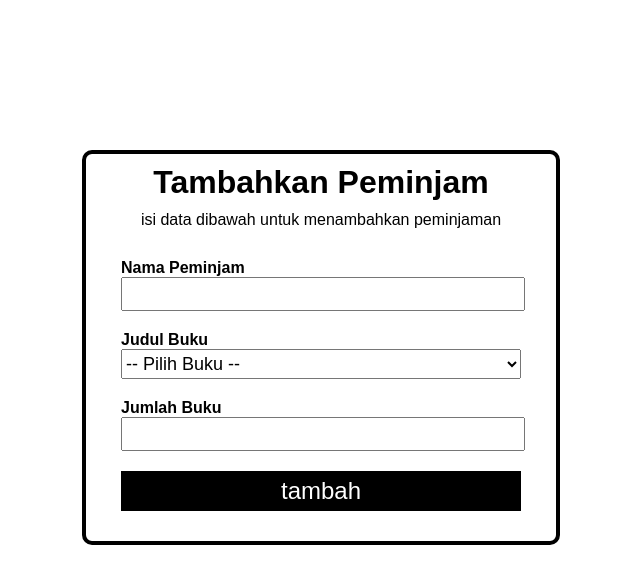
After one commit to THE-PROGRAMMER54/perpus-damar, a PHP site: page /tambahpeminjam.php in a window 1280 px wide. The commit adds this page. Shown: the top 584 px of the page, without its empty margins (319-959 px from the left). Run offline with PHP 8.4, Linux system fonts and the light colour scheme; data that the repository does not hold is empty.

Commit message:
fitur tambar selesai

```diff
--- a/dashboard.html
+++ b/dashboard.php
@@ -15,8 +15,8 @@
         </div>`
         <nav>
             <ul>
-                <li><a href="dashboard.html">Data Buku</a></li>
-                <li><a href="peminjaman.html">Data Peminjaman</a></li>
+                <li><a href="dashboard.php">Data Buku</a></li>
+                <li><a href="peminjaman.php">Data Peminjaman</a></li>
             </ul>
         </nav>
     </div>
@@ -26,7 +26,7 @@
             <h2>Data Buku</h2>
         </header>
         <div class="fitur">
-            <a href="">
+            <a href="tambahbuku.php">
                 <button class="btn-tambah">Tambah</button>
             </a>
             <div class="div-search">
--- /dev/null
+++ b/tambahBuku.css
@@ -0,0 +1,73 @@
+*,body{
+    margin: 0;
+    padding: 0;
+    font-family: Arial, Helvetica, sans-serif;
+}
+
+/* buat container ke tengah dan fleksible*/
+.container{
+    display: flex;
+    align-items: center;
+    justify-content: center;
+}
+
+/* tambahin desain card */
+.form{
+    width: 450px;
+    margin-top: 150px;
+    padding: 10px;
+    padding-bottom: 30px;
+    border: 4px solid black;
+    border-radius: 10px;
+}
+
+/* buat tulisan judul ke tengah */
+.teks-login{
+    text-align: center;
+}
+
+.teks-login p{
+    margin-top: 10px;
+}
+
+/* buat form input */
+.form-input{
+    margin-top: 30px;
+    margin-left: 25px;
+}
+
+/* ngatur lebar input */
+.input{
+    width: 400px;
+    height: 30px;
+    margin-bottom: 20px;
+    font-size: 18px;
+}
+
+/* ngatur ukuran teks input */
+.teks-input{
+    font-size: 16px;
+    font-weight: bold;
+}
+
+/* ngatur tombol login */
+
+.tambah{
+    width: 400px;
+    height: 40px;
+    background-color: #000000;
+    color: white;
+    border: none;
+    font-size: 24px;
+    cursor: pointer;
+}
+
+.pesan-error{
+    color: red;
+    font-size: 14px;
+    background: #ffe6e6;
+    padding: 8px;
+    border-radius: 5px;
+    text-align: center;
+    margin-top: 10px;
+}
--- /dev/null
+++ b/tambahpeminjam.php
@@ -0,0 +1,93 @@
+<?php
+// memulai session
+session_start();
+
+// ambil koneksi dari koneksi.php
+include "koneksi.php";
+?>
+
+<!DOCTYPE html>
+<html lang="en">
+<head>
+    <meta charset="UTF-8">
+    <meta name="viewport" content="width=device-width, initial-scale=1.0">
+    <title>Tambah Peminjam</title>
+    <!-- link untuk css -->
+     <link rel="stylesheet" href="tambahBuku.css">
+</head>
+<body>
+    <!-- bungkus semua isi form tambah peminjam -->
+    <div class="container">
+
+        <!-- buat tampilan tambah peminjam -->
+         <form action="#" class="form" class="form" method="post">
+            <div class="teks-login">
+            <h1>Tambahkan Peminjam</h1>
+            <p>isi data dibawah untuk menambahkan peminjaman</p>
+            </div>
+
+            <!-- pesan error jika data gagal disimpan -->
+             <?php if(isset($_SESSION['error'])) {?>
+                <div class="pesan-error">
+                    <?php
+                        // munculin pesan error
+                        echo $_SESSION['error'];
+                        // hapus pesan error setelah ditampilkan
+                        unset($_SESSION['error']);
+                   ?>
+                </div>
+            <?php }?>
+
+            <!-- untuk form input -->
+             <div class="form-input">
+            <label for="nama_peminjam" class="teks-input">Nama Peminjam</label>
+            <br>
+            <input type="text" id="nama_peminjam" name="nama_peminjam" class="input" required>
+            <br>
+            <label for="id_buku" class="teks-input">Judul Buku</label>
+            <br>
+            <select id="id_buku" name="id_buku" class="input" required>
+                <option value="">-- Pilih Buku --</option>
+                <!-- munculkan data buku yang ada di table buku -->
+                <?php
+                    $query = "SELECT * FROM buku";
+                    $result = mysqli_query($con, $query);
+                    while ($row = mysqli_fetch_assoc($result)) {
+                        echo "<option value='".$row['id_buku']."'>".$row['judul_buku']."</option>";
+                    }
+                ?>
+            </select>
+            <label for="jumlah_buku" class="teks-input">Jumlah Buku</label>
+            <br>
+            <input type="number" id="jumlah_buku" name="jumlah_buku" class="input" required>
+            <br>
+            <input class="tambah" type="submit" name="tambah" value="tambah">
+             </div>
+         </form>
+    </div>
+</body>
+</html>
+
+<?php
+// cek apakah inputan dengan name login ditekan
+if(isset($_POST['tambah'])){
+    // ambil inputan dari user
+    $nama_peminjam = $_POST["nama_peminjam"];
+    $id_buku = $_POST["id_buku"];
+    $jumlah_buku = $_POST["jumlah_buku"];
+    // query mysql
+    $query_sql = "INSERT INTO peminjam(nama_peminjam,id_buku,jumlah_buku)
+                   VALUES ('$nama_peminjam', '$id_buku', '$jumlah_buku')";
+
+    // menghubungkan koneksi dengan query mysql
+    $result = mysqli_query($con,$query_sql);
+
+    //arahkan ke dashboard jika berhasil menambah buku
+    if ($result) {
+        header("location: dashboard.php");
+    }else {
+        $_SESSION['error'] = "Gagal Menambahkan Data Silahkan Coba Lagi!!";
+        header("location: tambahpeminjam.php");
+    }
+}
+?>
```
Also changed, not shown: peminjaman.php (renamed from peminjaman.html, +3 -5 lines), tambahbuku.php (added, +84 -0 lines).
